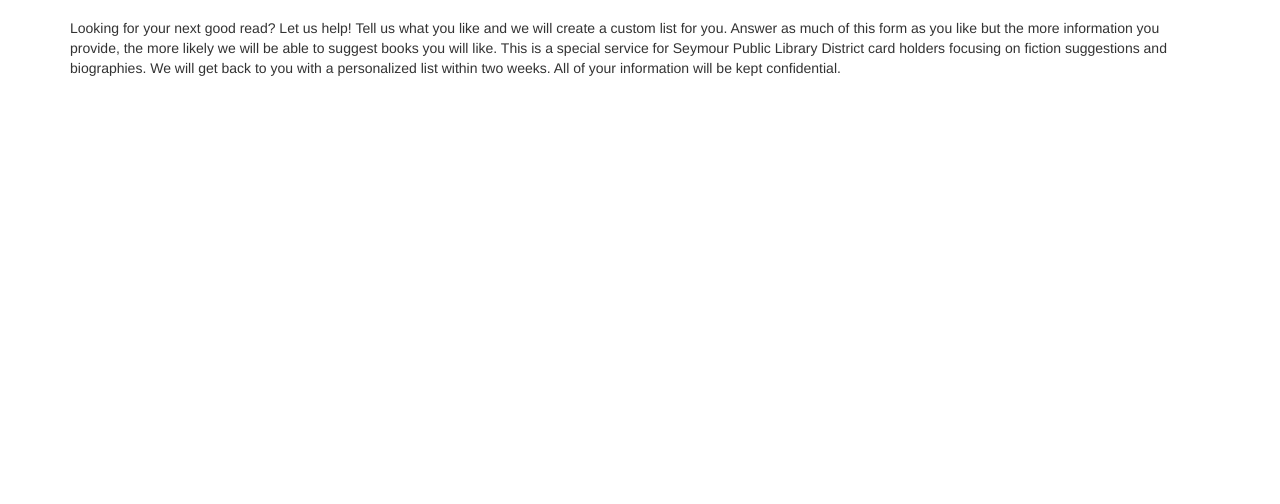
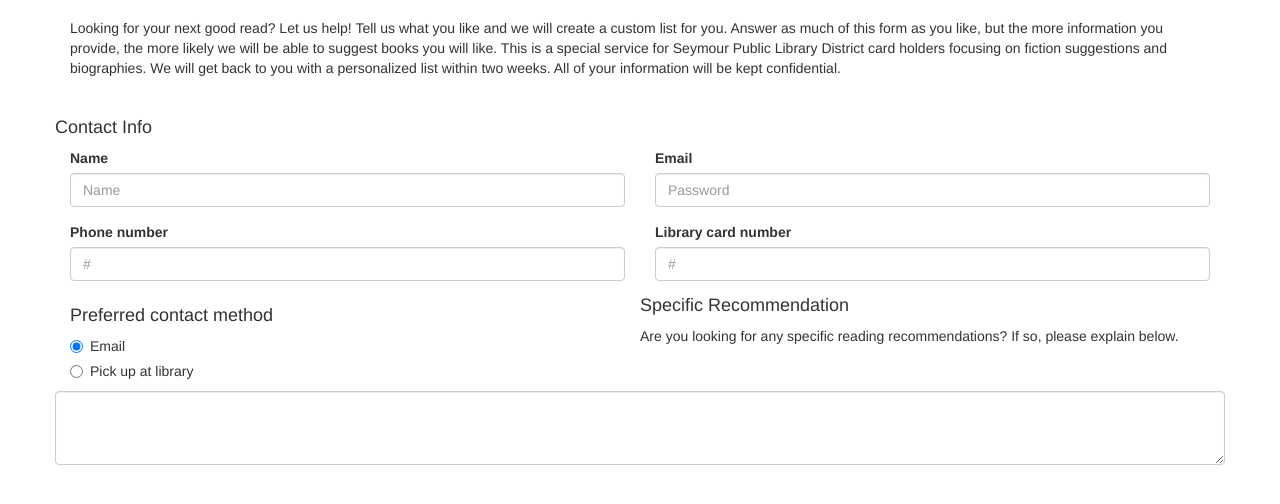
Before and after one commit to michael-krebs/library-app, a plain HTML site: page index.html in a window 1280 px wide. Shown: the part 54-558 px from the top of the page. Drawn offline with nearby package versions, Linux system fonts and the light colour scheme.

Commit message:
more form building

```diff
--- a/index.html
+++ b/index.html
@@ -3,6 +3,7 @@
 <head>
 	<title>Personal Reading Recommendations</title>
 	<link rel="stylesheet" href="https://maxcdn.bootstrapcdn.com/bootstrap/3.3.5/css/bootstrap.min.css">
+	<link rel="stylesheet" href="css/app.css">
 </head>
 <body>
 	<div class="container">
@@ -13,8 +14,57 @@
 			</div>
 		</nav>
 		<div class="intro"><p>
-  			Looking for your next good read? Let us help! Tell us what you like and we will create a custom list for you.  Answer as much of this form as you like but the more information you provide, the more likely we will be able to suggest books you will like.  This is a special service for Seymour Public Library District card holders focusing on fiction suggestions and biographies. We will get back to you with a personalized list within two weeks.  All of your information will be kept confidential.
+			Looking for your next good read? Let us help! Tell us what you like and we will create a custom list for you.  Answer as much of this form as you like, but the more information you provide, the more likely we will be able to suggest books you will like.  This is a special service for Seymour Public Library District card holders focusing on fiction suggestions and biographies. We will get back to you with a personalized list within two weeks.  All of your information will be kept confidential.
 		</p></div>
+		<br>
+		<div class="row">
+			<form>
+				<h4>Contact Info</h4>
+				<div class="col-lg-6 col-sm-12">
+					<div class="form-group">
+						<label for="inputName">Name</label>
+						<input type="text" class="form-control" id="inputName" placeholder="Name">
+					</div>
+				</div>
+				<div class="col-lg-6 col-sm-12">
+					<div class="form-group">
+						<label for="inputEmail">Email</label>
+						<input type="email" class="form-control" id="inputEmail" placeholder="Password">
+					</div>
+				</div>
+				<div class="col-lg-6 col-sm-12">
+					<div class="form-group">
+						<label for="inputPhone">Phone number</label>
+						<input type="email" class="form-control" id="inputPhone" placeholder="#">
+					</div>
+				</div>
+				<div class="col-lg-6 col-sm-12">
+					<div class="form-group">
+						<label for="inputLibraryCard">Library card number</label>
+						<input type="email" class="form-control" id="inputLibraryCard" placeholder="#">
+					</div>
+				</div>
+				<div class="col-lg-6 col-sm-12">
+				<h4>Preferred contact method</h4>
+					<div class="radio">
+						<label>
+						<input type="radio" name="pickupRadio" id="pickupRadio1" value="option1" checked>
+							Email
+						</label>
+					</div>
+					<div class="radio">
+						<label>
+						<input type="radio" name="pickupRadio" id="pickupRadio1" value="option2">
+							Pick up at library
+						</label>
+					</div>
+				</div>
+				<hr>
+				<h4>Specific Recommendation</h4>
+				<p>Are you looking for any specific reading recommendations? If so, please explain below.</p>
+				<textarea class="form-control" rows="3"></textarea>
+			</form>
+		</div>
 	</div>
 	<script src="https://ajax.googleapis.com/ajax/libs/angularjs/1.4.5/angular.min.js"></script>
 	<script src="https://maxcdn.bootstrapcdn.com/bootstrap/3.3.5/js/bootstrap.min.js"></script>
```
Lines whose indentation alone changed are shown as unchanged.
